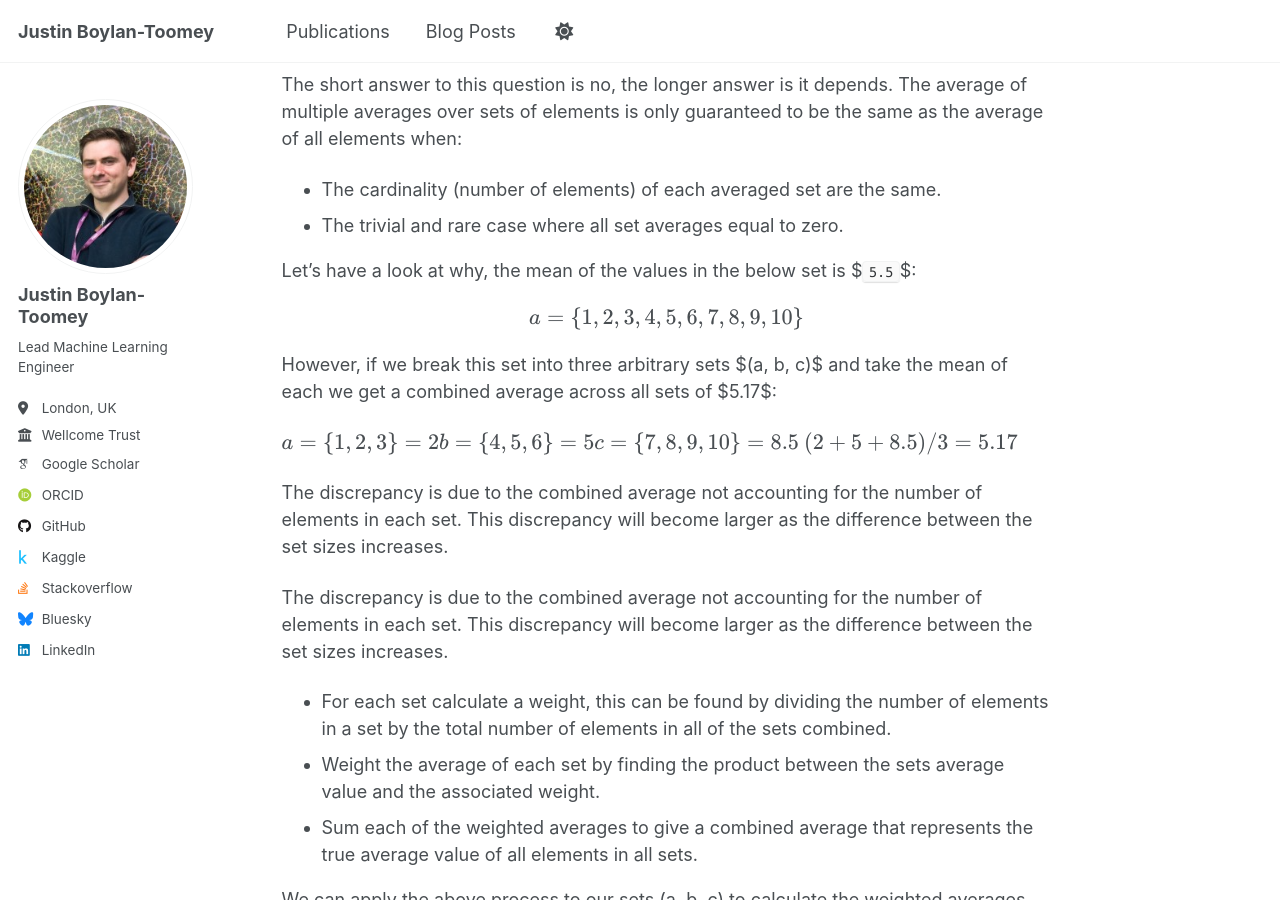
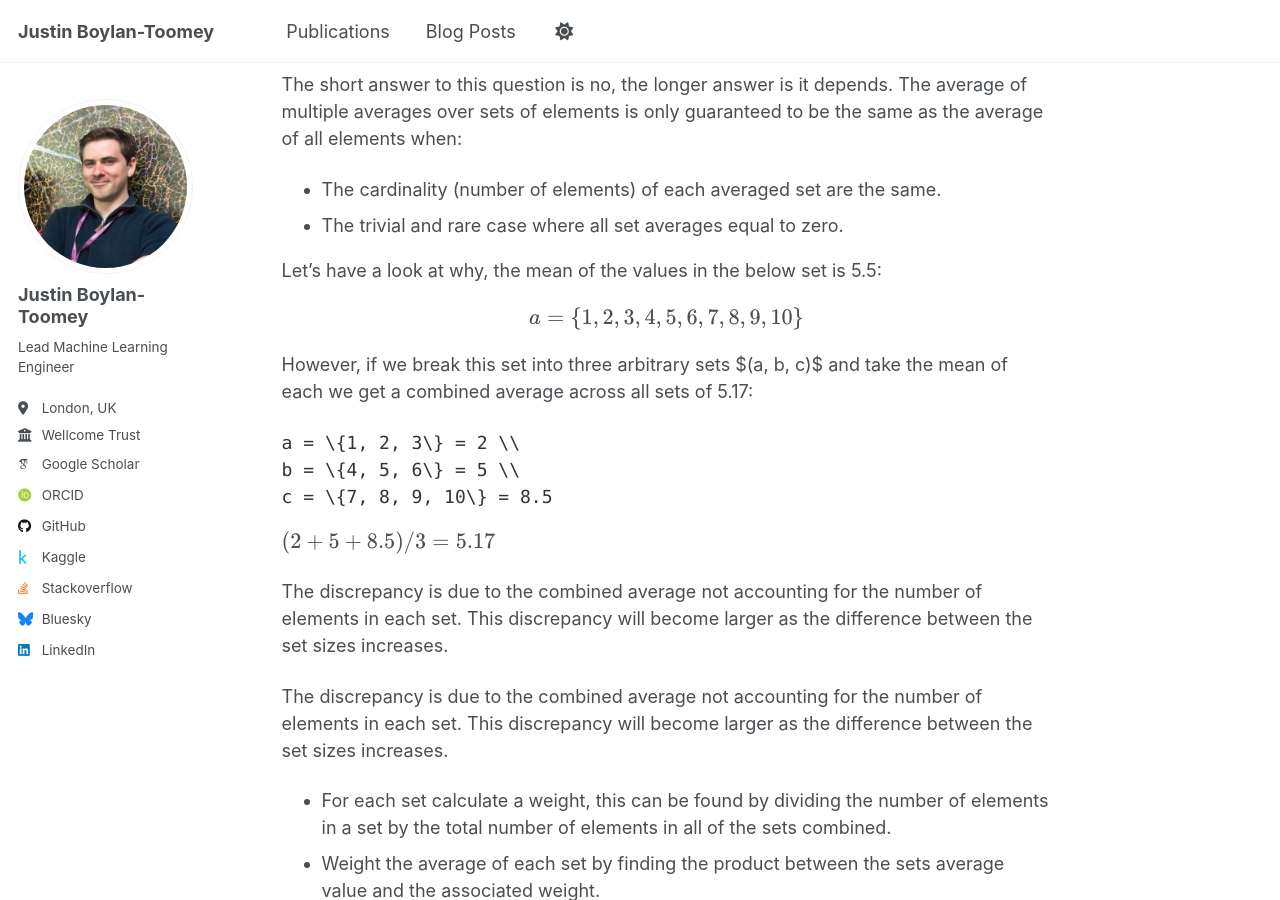
Before and after one commit to justinbt1/justinbt1.github.io, a Jekyll site: the page built from _posts/2025-06-13-mean-of-means.md, in a window 1280 px wide and 900 px high, scrolled down 311 px. Built offline with Jekyll 4.4.1, drawn with Linux system fonts in a browser that asks for light colours; some web fonts are replaced; a script that is not in the unit is left out.

Commit message:
Add mean of mean post

````diff
--- a/_posts/2025-06-13-mean-of-means.md
+++ b/_posts/2025-06-13-mean-of-means.md
@@ -13,22 +13,23 @@
 - The cardinality (number of elements) of each averaged set are the same.
 - The trivial and rare case where all set averages equal to zero.
 
-Let's have a look at why, the mean of the values in the below set is $`5.5`$:
+Let's have a look at why, the mean of the values in the below set is 5.5:
 
 $$
 a = \{ 1, 2, 3, 4, 5, 6, 7, 8, 9, 10 \}
 $$
 
-However, if we break this set into three arbitrary sets $(a, b, c)$ and take the mean of each we get a combined average across all sets of $5.17$:
+However, if we break this set into three arbitrary sets $(a, b, c)$ and take the mean of each we get a combined average across all sets of 5.17:
 
-$$
+```math
 a = \{1, 2, 3\} = 2 \\
 b = \{4, 5, 6\} = 5 \\
 c = \{7, 8, 9, 10\} = 8.5
-$$
+```
 $$
 (2 + 5 + 8.5) / 3 = 5.17
 $$
+
 
 The discrepancy is due to the combined average not accounting for the number of elements in each set. This discrepancy will become larger as the difference between the set sizes increases.
 
````
